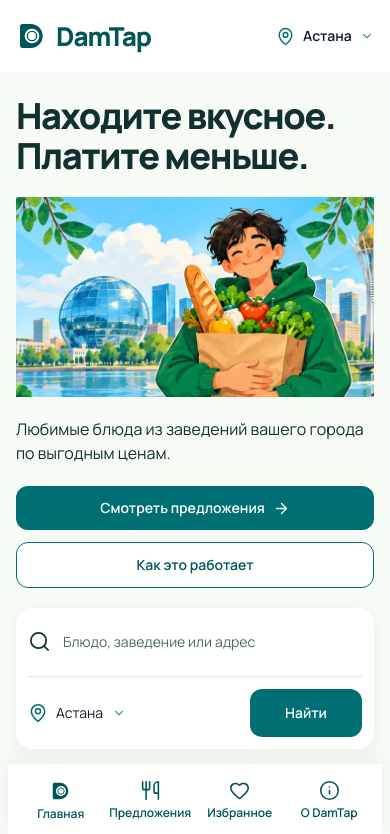
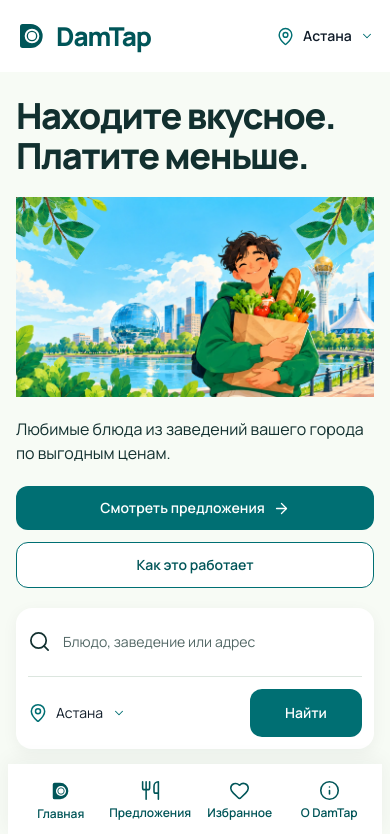
Before and after one commit to commedeschamps/DamTap, a Next.js app: page / in a window 390 px wide. Shown: the top 834 px of the page. Built offline with nearby package versions, Linux system fonts and the light colour scheme.

Commit message:
feat(hero): integrate detailed Astana illustration
Replace the hero background with the supplied optimized artwork while preserving copy, controls and the organic text container. Adjust framing to keep the face and landmarks visible and retain the source aspect ratio on tablets.

```diff
--- a/app/globals.css
+++ b/app/globals.css
@@ -91,8 +91,9 @@ h3 { font-weight: 700; }
 .favorite-count { position: absolute; top: 0; right: 0; font-size: 12px; padding: 0 4px; color: var(--color-white); background: var(--color-primary); border-radius: var(--radius-pill); }
 .mobile-nav { display: none; }
 .hero { height: 560px; position: relative; isolation: isolate; }
-.hero-art { position: absolute; inset: 0; overflow: hidden; z-index: -3; }
-.hero-panorama { object-fit: cover; object-position: 16% 50%; }
+.hero-art { position: absolute; inset: 0; overflow: hidden; z-index: -3; background: var(--color-sky-soft); }
+.hero-scene { position: absolute; inset: 0 0 0 max(0px, calc(50% - 400px)); mask-image: linear-gradient(to right, transparent, black 16%); }
+.hero-panorama { object-fit: cover; object-position: 0% 20%; }
 .hero::after { content: ""; position: absolute; left: 0; bottom: -24px; width: 100%; height: 48px; border-radius: var(--radius-hero-edge); background: var(--color-cream); z-index: -1; }
 .hero-inner { height: 100%; display: flex; align-items: center; }
 .hero-copy { position: relative; width: 560px; max-width: 100%; padding: 40px; }
@@ -215,8 +216,9 @@ h3 { font-weight: 700; }
   .hero-copy { width: 560px; margin-inline: auto; padding: 32px; }
   .hero h1 span { display: inline; }
   .hero h1 span:first-child { display: block; }
-  .hero-art { position: relative; grid-row: 2; height: 280px; inset: auto; z-index: -1; }
-  .hero-panorama { object-position: 36% 50%; }
+  .hero-art { position: relative; grid-row: 2; height: auto; aspect-ratio: 1916 / 821; inset: auto; z-index: -1; }
+  .hero-scene { inset: 0; mask-image: none; }
+  .hero-panorama { object-position: 36% 20%; }
 }
 @media (max-width: 1000px) {
   .desktop-menu { display: none; }
@@ -243,8 +245,8 @@ h3 { font-weight: 700; }
   .hero-copy::before { display: none; }
   .hero h1 { grid-row: 1; width: calc(100% - 32px); margin: 0 auto; font-size: clamp(36px, 8vw, 44px); line-height: 1.12; }
   .hero h1 span { display: inline; }
-  .hero-art { grid-row: 2; height: 200px; margin-inline: 16px; z-index: 0; }
-  .hero-panorama { object-position: 45% 50%; }
+  .hero-art { grid-row: 2; height: 200px; aspect-ratio: auto; margin-inline: 16px; z-index: 0; }
+  .hero-panorama { object-position: 45% 20%; }
   .hero-leaves { width: 112px; top: -8px; }
   .hero-leaves-left { left: -32px; }
   .hero-leaves-right { right: -32px; }
--- a/components/Hero.tsx
+++ b/components/Hero.tsx
@@ -14,7 +14,7 @@ export default function Hero({ query, onQueryChange, onSearch }: Props) {
   }
   return (
     <section className="hero" aria-labelledby="hero-title">
-      <div className="hero-art"><Image src="/images/hero.webp" fill priority unoptimized sizes="100vw" alt="Парень с пакетом свежих продуктов на фоне Астаны" className="hero-panorama" />
+      <div className="hero-art"><div className="hero-scene"><Image src="/images/hero-detailed.webp" fill priority sizes="100vw" alt="Парень с пакетом свежих продуктов на фоне Астаны" className="hero-panorama" /></div>
       <Image src="/images/leaves-tl.webp" alt="" width={230} height={108} className="hero-leaves hero-leaves-left" />
       <Image src="/images/leaves-tl.webp" alt="" width={230} height={108} className="hero-leaves hero-leaves-right" /></div>
       <div className="hero-inner">
```
Also changed, not shown: public/images/hero-detailed.webp (added), public/images/hero.webp (deleted).
